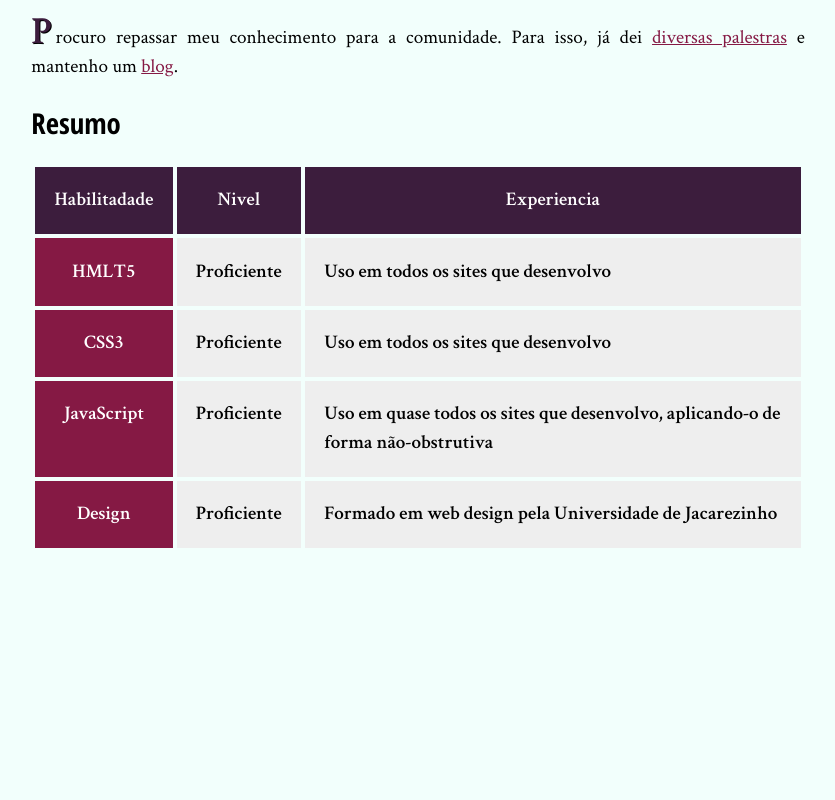
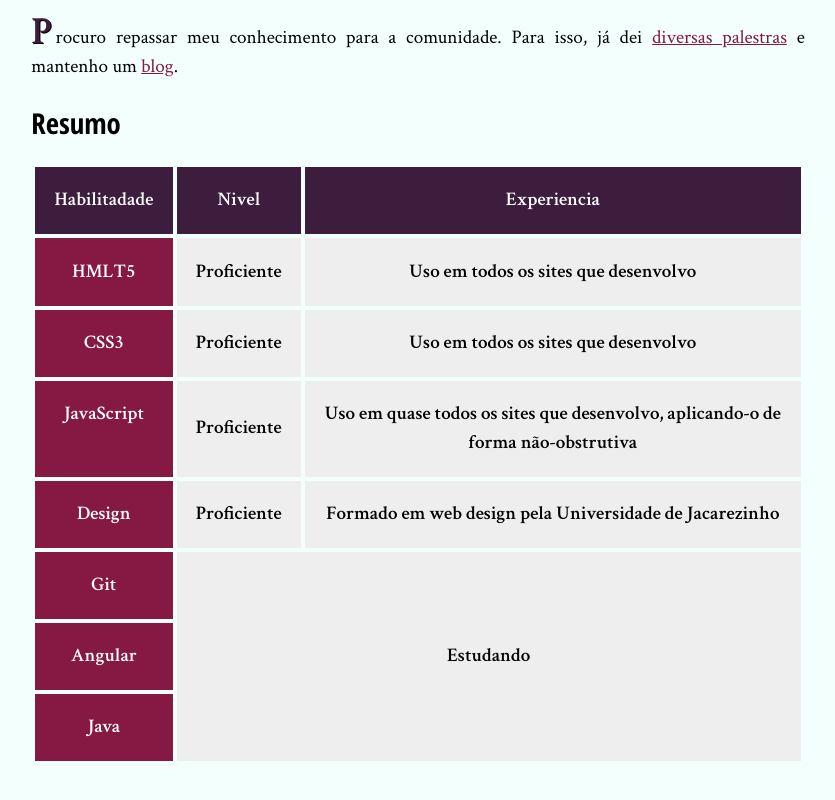
Before and after one commit to silvioangels/alura_html5_css3_turbinando_suas_paginas, a plain HTML site: page bio.html in a window 1280 px wide. Shown: the part 1191-1991 px from the top of the page, without its empty margins (87-922 px from the left). Before the commit the page ends 1868 px from the top, so only its background shows below. Drawn offline with Linux system fonts and the light colour scheme.

Commit message:
Aula 10 - Tabelas Semanticas - rowspan e colspan

```diff
--- a/bio.html
+++ b/bio.html
@@ -64,6 +64,16 @@
                   <td>Proficiente</td>
                   <td>Formado em web design pela Universidade de Jacarezinho</td>
                 </tr>
+                <tr>
+                  <th>Git</th>
+                  <td colspan="2" rowspan="3">Estudando</td>
+                </tr>
+                <tr>
+                  <th>Angular</th>
+                </tr>
+                <tr>
+                  <th>Java</th>
+                </tr>
               </tbody>
             </table>
         </div>
--- a/css/bio.css
+++ b/css/bio.css
@@ -73,6 +73,8 @@
 .habilidades td {
     background-color: #eee;
     color: black;
+    vertical-align: middle;
+    text-align: center;
 }
 
 .habilidades th,
```
